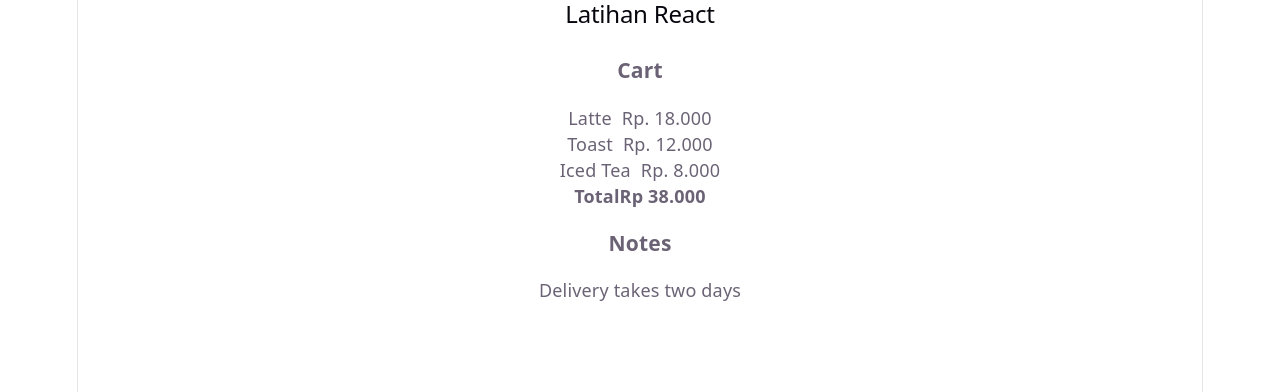
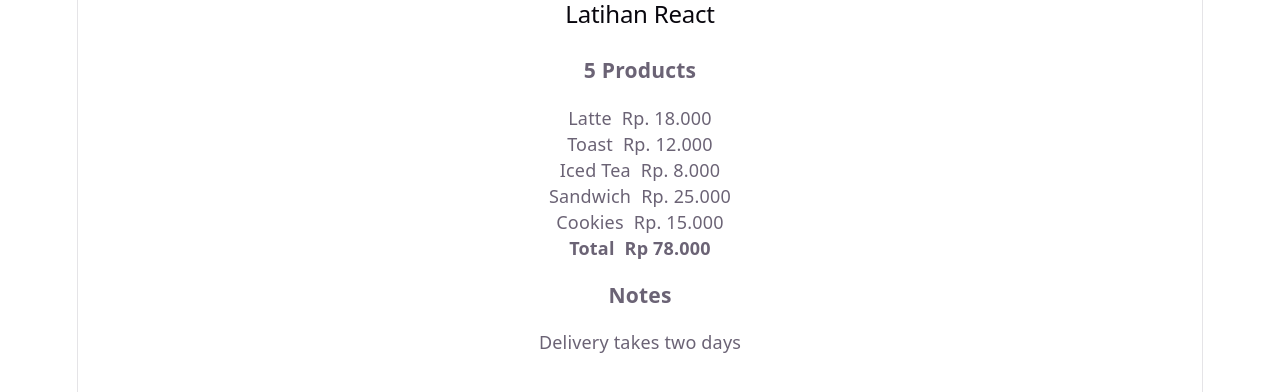
Before and after one commit to wech11/bwa-react-dasar, a React (Vite) app: page / in a window 1280 px wide. Shown: the top 392 px of the page. Built offline with nearby package versions, Linux system fonts and the light colour scheme.

Commit message:
section 4 - menampilkan data dengan map

```diff
--- a/src/basic/pages/CartSummary.tsx
+++ b/src/basic/pages/CartSummary.tsx
@@ -2,7 +2,7 @@ function CartSummary({ total }: { readonly total: number }) {
   return (
     <div>
       <strong>Total</strong>
-      <strong>Rp {total.toLocaleString('id-ID')}</strong>
+      <strong style={{ marginLeft: '10px' }}>Rp {total.toLocaleString('id-ID')}</strong>
     </div>
   )
 }
--- a/src/basic/pages/ProductList.tsx
+++ b/src/basic/pages/ProductList.tsx
@@ -2,14 +2,28 @@ import ProductRow from "./ProductRow";
 import CartSummary from "./CartSummary";
 import Card from "./Card";
 
+type Product = {
+  name: string;
+  price: number;
+};
+
+const products: Product[] = [
+  { name: "Latte", price: 18000 },
+  { name: "Toast", price: 12000 },
+  { name: "Iced Tea", price: 8000 },
+  { name: "Sandwich", price: 25000 },
+  { name: "Cookies", price: 15000 },
+];
+
 function ProductList() {
+  const total = products.reduce((sum, product) => sum + product.price, 0);
   return (
     <div>
-      <Card title="Cart">
-        <ProductRow name="Latte" price={18000} />
-        <ProductRow name="Toast" price={12000} />
-        <ProductRow name="Iced Tea" price={8000} />
-        <CartSummary total={38000} />
+      <Card title={products.length + " Products"}>
+        {products.map((product) => (
+          <ProductRow key={product.name} name={product.name} price={product.price}/>
+        ))}
+        <CartSummary total={total} />
       </Card>
     </div>
   );
```
Also changed, not shown: src/basic/.glossarium.txt.
